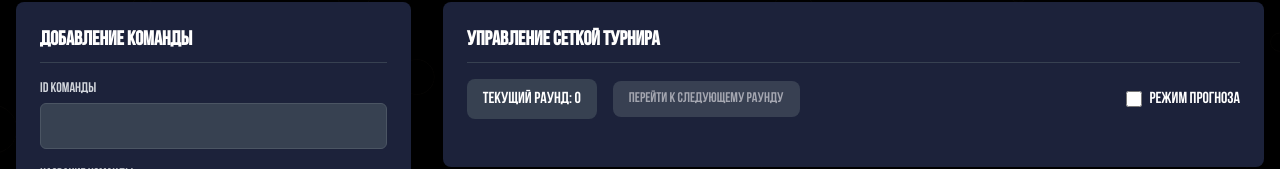
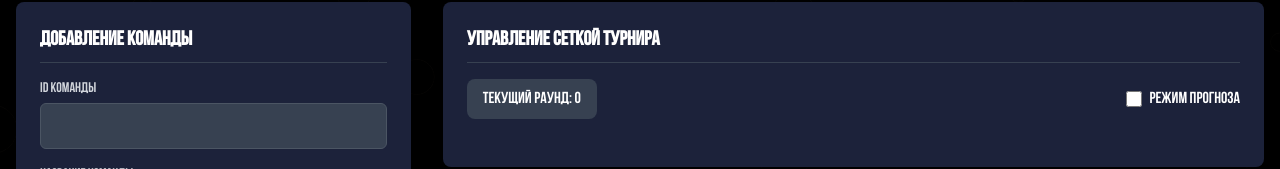
Before and after one commit to ChrolloLucii/Uni-Project, a Next.js app in the folder frontend/: page /tournament/1/manage in a window 1280 px wide. Shown: the part 186-355 px from the top of the page. Built offline with nearby package versions, Linux system fonts and the light colour scheme; no server answers.

Commit message:
small bugfix + поменять ветку забыл

```diff
--- a/frontend/src/app/tournament/[id]/manage/page.js
+++ b/frontend/src/app/tournament/[id]/manage/page.js
@@ -241,11 +241,11 @@ export default function ManageTournamentPage() {
 
     if (!predictedMode) {
         try {
-
+            // Находим информацию о матче
             const currentMatch = rounds.flatMap(round => round.matches).find(m => m.id === matchId);
             if (!currentMatch) throw new Error("Матч не найден");
 
-
+            // Определяем результат
             let result;
             if (currentMatch.teamA.id === teamId) {
                 result = "teamA";
@@ -255,7 +255,7 @@ export default function ManageTournamentPage() {
                 throw new Error("Некорректное значение teamId");
             }
 
-
+            // Отправляем результат на сервер
             const res = await fetch(`http://localhost:4000/api/matches/${matchId}/record-result`, {
                 method: "POST",
                 headers: { "Content-Type": "application/json" },
@@ -263,15 +263,14 @@ export default function ManageTournamentPage() {
             });
 
             if (!res.ok) throw new Error(`Ошибка: ${res.status}`);
+
+            // Получаем обновленный турнир с сервера (включая возможное продвижение раунда)
             const updatedTournament = await res.json();
 
-
-        if (updatedTournament) {
+            // Обновляем состояние на основе полученных данных
             const updatedRounds = transformMatchesToBracket(updatedTournament);
             setRounds(updatedRounds);
-
             setOriginalRounds(updatedRounds);
-        }
         } catch (error) {
             console.error("Ошибка при выборе победителя:", error);
             alert(`Ошибка: ${error.message}`);
@@ -514,6 +513,7 @@ export default function ManageTournamentPage() {
                         Текущий раунд: {getCurrentRoundNumber()}
                       </span>
 
+                      {rounds.length > 1 && tournamentWinner === null && (
                     <button
                         onClick={handleAdvanceRound}
                         disabled={predictedMode || !canAdvanceRound()}
@@ -527,11 +527,12 @@ export default function ManageTournamentPage() {
                                 ? "Недоступно в режиме прогноза"
                                 : !canAdvanceRound()
                                     ? "Завершите все матчи текущего раунда"
-                              : "Перейти к следующему раунду"
+                                    : "Перейти к следующему раунду вручную"
                         }
                     >
-                        Перейти к следующему раунду
+                        Перейти к следующему раунду вручную
                     </button>
+                )}
                                     </div>
 
                     {/* Управление режимом прогноза */}
```
Also changed, not shown: 2 other files (tests, documents, lock files or other folders). Lines whose indentation alone changed are shown as unchanged.
